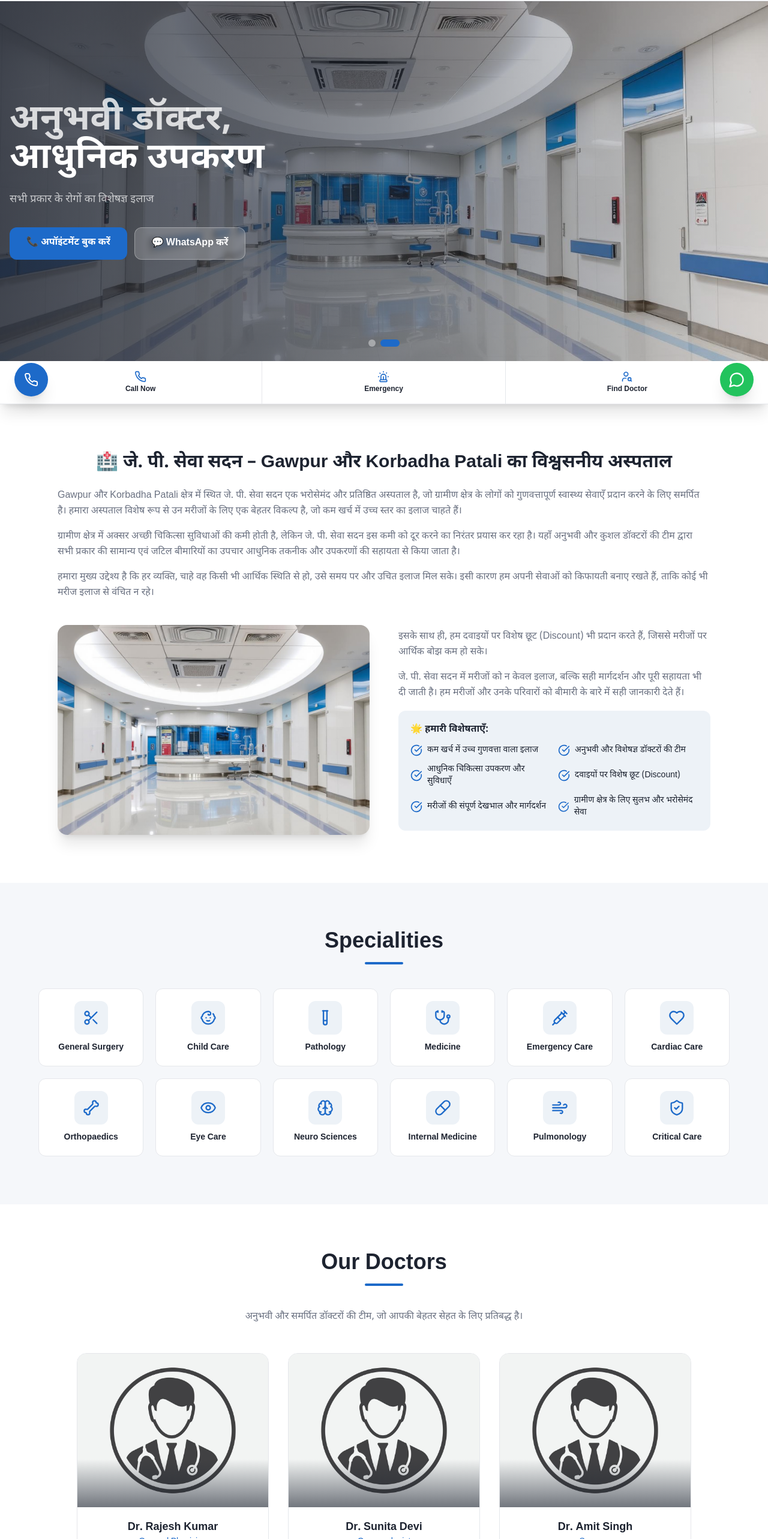
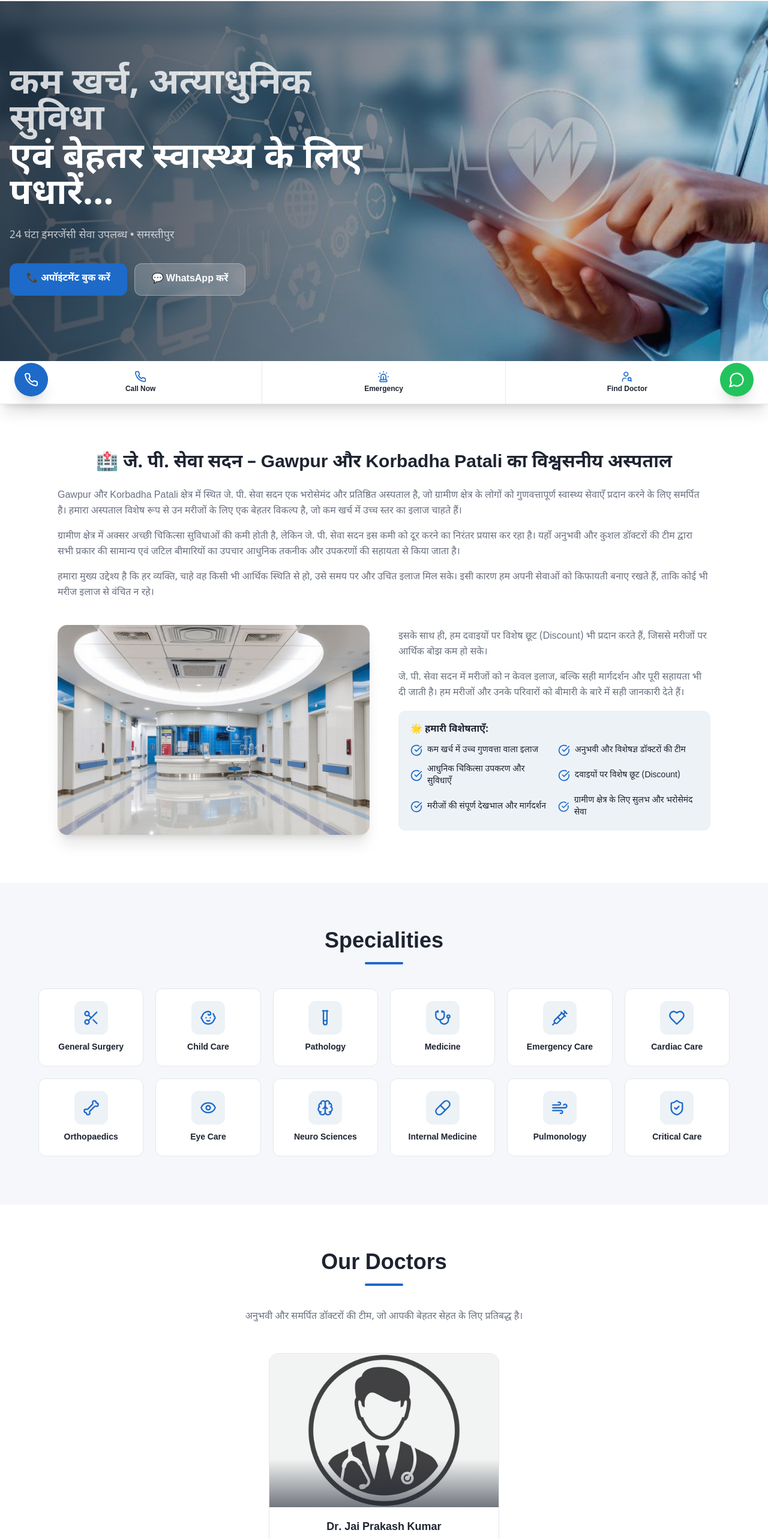
Before and after one commit to alt-medee/jan-seva-sadan-frontend-web, a React (Vite) app: page / in a window 1280 px wide. Shown: the part 115-2681 px from the top of the page at 60% size. Built offline with nearby package versions, Linux system fonts and the light colour scheme; the HTML template or start-up script is replaced by a standard one.

Commit message:
new requirement

```diff
--- a/index.html
+++ b/index.html
@@ -1,15 +1,16 @@
 <!doctype html>
 <html lang="hi">
+
 <head>
   <meta charset="UTF-8" />
   <meta name="viewport" content="width=device-width, initial-scale=1.0" />
 
-    <!-- Favicon remove -->
-    <link rel="icon" href="data:," />
+  <link rel="icon" type="image/png" href="/logo.png" />
 
   <title>जे. पी. सेवा सदन | समस्तीपुर का विश्वसनीय अस्पताल</title>
 
-    <meta name="description" content="जे. पी. सेवा सदन - समस्तीपुर में कम खर्च में बेहतर इलाज। 24 घंटा इमरजेंसी सेवा उपलब्ध।" />
+  <meta name="description"
+    content="जे. पी. सेवा सदन - समस्तीपुर में कम खर्च में बेहतर इलाज। 24 घंटा इमरजेंसी सेवा उपलब्ध।" />
   <meta name="author" content="जे. पी. सेवा सदन" />
 
   <meta property="og:title" content="जे. पी. सेवा सदन | समस्तीपुर" />
@@ -21,4 +22,5 @@
   <div id="root"></div>
   <script type="module" src="/src/main.tsx"></script>
 </body>
+
 </html>
--- a/package.json
+++ b/package.json
@@ -54,6 +54,7 @@
     "react": "^18.3.1",
     "react-day-picker": "^8.10.1",
     "react-dom": "^18.3.1",
+    "react-helmet": "^6.1.0",
     "react-hook-form": "^7.61.1",
     "react-resizable-panels": "^2.1.9",
     "react-router-dom": "^6.30.1",
--- a/src/components/DoctorsSection.tsx
+++ b/src/components/DoctorsSection.tsx
@@ -5,9 +5,10 @@ import { motion } from "framer-motion";
 import doctor from "@/assets/doctor-dummy.jpg"
 
 const doctors = [
-  { name: "Dr. Rajesh Kumar", speciality: "General Physician", exp: "15+ years", image: doctor },
-  { name: "Dr. Sunita Devi", speciality: "Gynaecologist", exp: "12+ years", image: doctor },
-  { name: "Dr. Amit Singh", speciality: "Surgeon", exp: "10+ years", image: doctor },
+  { name: "Dr. Jai Prakash Kumar", image: doctor },
+  // { name: "Dr. Rajesh Kumar", speciality: "General Physician", exp: "15+ years", image: doctor },
+  // { name: "Dr. Sunita Devi", speciality: "Gynaecologist", exp: "12+ years", image: doctor },
+  // { name: "Dr. Amit Singh", speciality: "Surgeon", exp: "10+ years", image: doctor },
 ];
 
 const DoctorsSection = () => (
@@ -19,7 +20,9 @@ const DoctorsSection = () => (
         अनुभवी और समर्पित डॉक्टरों की टीम, जो आपकी बेहतर सेहत के लिए प्रतिबद्ध है।
       </p>
 
-      <div className="grid sm:grid-cols-2 lg:grid-cols-3 gap-8 max-w-5xl mx-auto">
+      {/* <div className="grid sm:grid-cols-2 lg:grid-cols-3 gap-8 max-w-5xl mx-auto"> */}
+      <div className="flex justify-center">
+        <div className="w-full max-w-sm">
           {doctors.map((doc, i) => (
             <motion.div
               key={i}
@@ -42,11 +45,12 @@ const DoctorsSection = () => (
               </div>
               <div className="p-5 text-center">
                 <h3 className="font-bold text-foreground text-lg">{doc.name}</h3>
-              <p className="text-primary font-medium text-sm mb-1">{doc.speciality}</p>
-              <p className="text-xs text-muted-foreground">{doc.exp} experience</p>
+                {/* <p className="text-primary font-medium text-sm mb-1">{doc.speciality}</p> */}
+                {/* <p className="text-xs text-muted-foreground">{doc.exp} experience</p> */}
               </div>
             </motion.div>
           ))}
+        </div>
       </div>
     </div>
   </section>
--- a/src/components/HeroSection.tsx
+++ b/src/components/HeroSection.tsx
@@ -1,7 +1,7 @@
 import { useState, useEffect, useCallback } from "react";
 import { motion, AnimatePresence } from "framer-motion";
 import home from "@/assets/home.jpg";
-import interiorImage from "@/assets/hospital-interior.jpg";
+// import interiorImage from "@/assets/hospital-interior.jpg";
 
 const slides = [
   {
@@ -10,24 +10,24 @@ const slides = [
     subtitle: "एवं बेहतर स्वास्थ्य के लिए पधारें…",
     desc: "24 घंटा इमरजेंसी सेवा उपलब्ध • समस्तीपुर",
   },
-  {
-    image: interiorImage,
-    title: "अनुभवी डॉक्टर,",
-    subtitle: "आधुनिक उपकरण",
-    desc: "सभी प्रकार के रोगों का विशेषज्ञ इलाज",
-  },
+  // {
+  //   image: interiorImage,
+  //   title: "अनुभवी डॉक्टर,",
+  //   subtitle: "आधुनिक उपकरण",
+  //   desc: "सभी प्रकार के रोगों का विशेषज्ञ इलाज",
+  // },
 ];
 
 const HeroSection = () => {
   const [current, setCurrent] = useState(0);
 
-  const next = useCallback(() => setCurrent((p) => (p + 1) % slides.length), []);
-  const prev = useCallback(() => setCurrent((p) => (p - 1 + slides.length) % slides.length), []);
+  // const next = useCallback(() => setCurrent((p) => (p + 1) % slides.length), []);
+  // const prev = useCallback(() => setCurrent((p) => (p - 1 + slides.length) % slides.length), []);
 
-  useEffect(() => {
-    const timer = setInterval(next, 5000);
-    return () => clearInterval(timer);
-  }, [next]);
+  // useEffect(() => {
+  //   const timer = setInterval(next, 5000);
+  //   return () => clearInterval(timer);
+  // }, [next]);
 
   return (
     <section className="relative h-[420px] md:h-[560px] lg:h-[600px] overflow-hidden bg-foreground">
@@ -85,7 +85,7 @@ const HeroSection = () => {
         </motion.div>
       </div>
 
-      <div className="absolute bottom-6 left-1/2 -translate-x-1/2 flex gap-2">
+      {/* <div className="absolute bottom-6 left-1/2 -translate-x-1/2 flex gap-2">
         {slides.map((_, i) => (
           <button
             key={i}
@@ -96,7 +96,7 @@ const HeroSection = () => {
             aria-label={`Slide ${i + 1}`}
           />
         ))}
-      </div>
+      </div> */}
     </section>
   );
 };
--- a/src/pages/Index.tsx
+++ b/src/pages/Index.tsx
@@ -1,3 +1,5 @@
+import { Helmet } from "react-helmet";
+
 import TopBar from "@/components/TopBar";
 import Navbar from "@/components/Navbar";
 import HeroSection from "@/components/HeroSection";
@@ -18,6 +20,36 @@ import FloatingButtons from "@/components/FloatingButtons";
 
 const Index = () => (
   <div className="min-h-screen">
+
+    {/* SEO Meta Tags */}
+    <Helmet>
+      <title>
+        J.P Seva Sadan Hospital – Best Hospital in Gawpur & Korbadha Patali, Bihar
+      </title>
+
+      <meta
+        name="description"
+        content="J.P Seva Sadan Hospital provides trusted healthcare services in Gawpur and Korbadha Patali, Bihar. Offering emergency care, OPD services, diagnostics, and specialist doctors with affordable and quality medical treatment."
+      />
+
+      <meta
+        name="keywords"
+        content="J.P Seva Sadan Hospital, hospital in Gawpur Bihar, hospital in Korbadha Patali Bihar, best hospital near me, healthcare services Bihar, emergency hospital Bihar, OPD services, diagnostics center Bihar, specialist doctors Bihar, affordable hospital Bihar, medical services hospital"
+      />
+
+      <meta property="og:title" content="J.P Seva Sadan Hospital – Best Hospital in Bihar" />
+      <meta property="og:description" content="Trusted healthcare services with emergency care, OPD, diagnostics & specialist doctors in Samastipur, Bihar." />
+      <meta property="og:type" content="website" />
+      <meta property="og:url" content="https://jan-seva-sadan-frontend-web.vercel.app/" />
+      <meta property="og:image" content="https://jan-seva-sadan-frontend-web.vercel.app/logo.png" />
+
+      <meta name="twitter:card" content="summary_large_image" />
+      <meta name="twitter:title" content="J.P Seva Sadan Hospital" />
+      <meta name="twitter:description" content="Affordable and quality healthcare in Bihar." />
+      <meta name="twitter:image" content="https://jan-seva-sadan-frontend-web.vercel.app/logo.png" />
+    </Helmet>
+
+    {/* Layout */}
     <TopBar />
     <Navbar />
     <HeroSection />
@@ -35,6 +67,7 @@ const Index = () => (
     <ContactSection />
     <Footer />
     <FloatingButtons />
+
   </div>
 );
 
```
Also changed, not shown: public/logo.png (added), 1 other file (tests, documents, lock files or other folders). Lines whose indentation alone changed are shown as unchanged.
